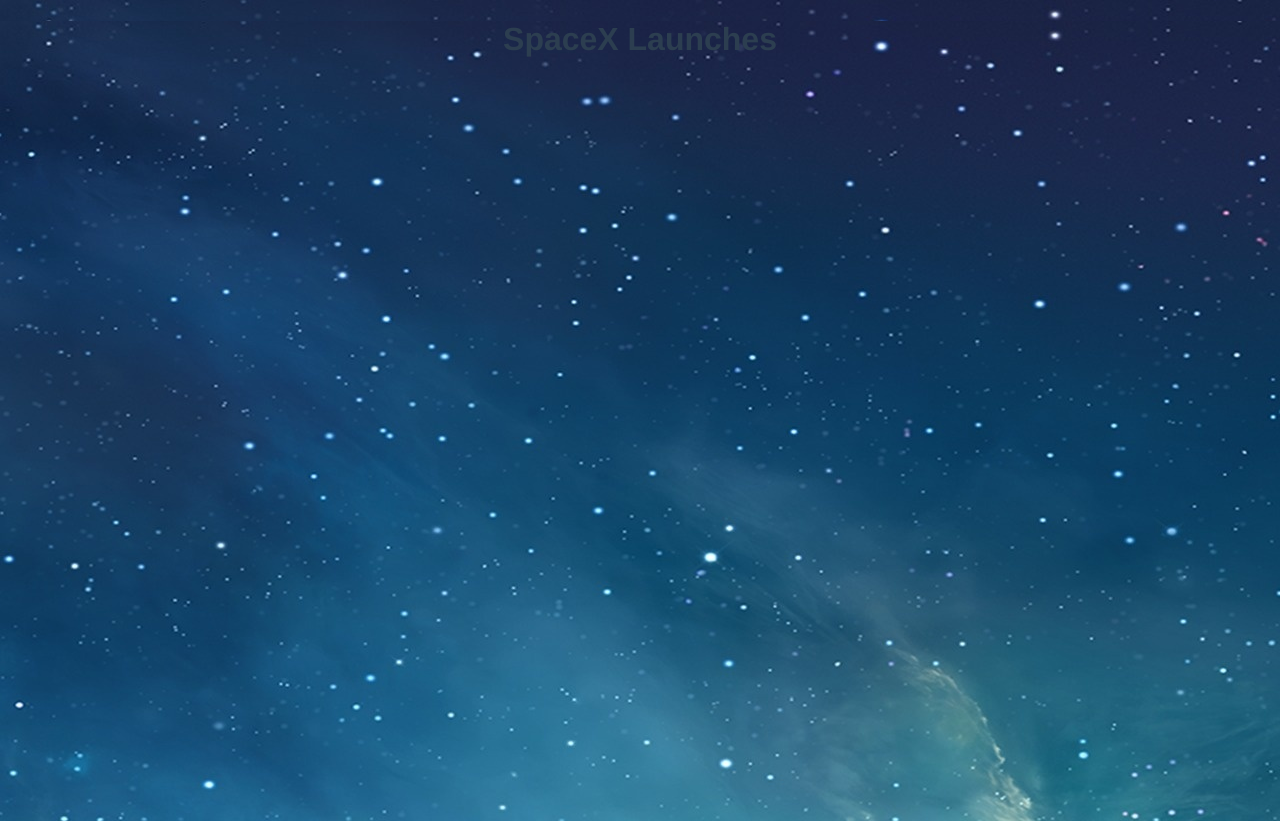
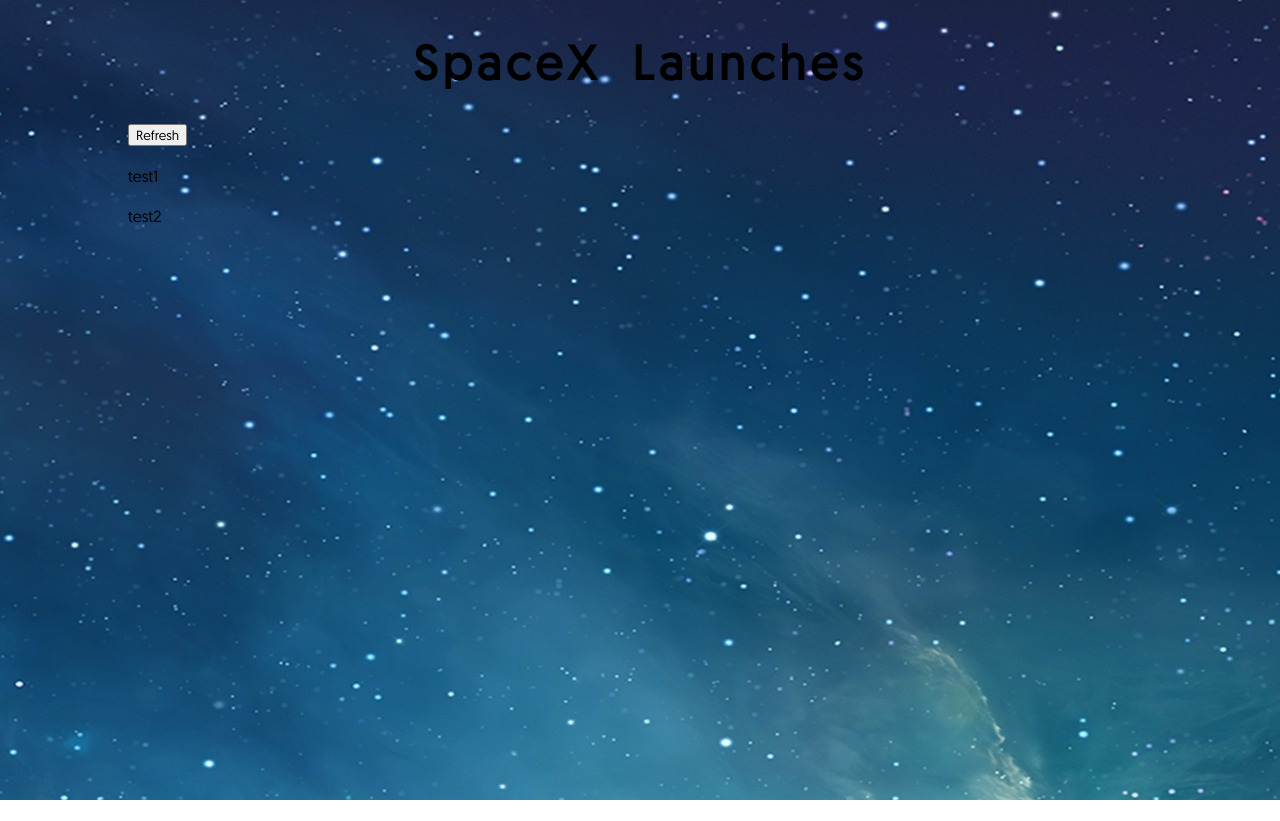
Before and after one commit to emilyplusplus/robot-pencil-emily-space, a Vue app: page / in a window 1280 px wide. After the commit the page ends 800 px from the top, so only its background shows below. Built offline with nearby package versions, Linux system fonts and the light colour scheme.

Commit message:
Start table layout and data loop rendering

```diff
--- a/index.html
+++ b/index.html
@@ -3,10 +3,9 @@
   <head>
     <meta charset="utf-8">
     <meta name="viewport" content="width=device-width,initial-scale=1.0">
-    <title>robot-pencil-emily-space</title>
+    <title>SpaceX Launches (Robots & Pencils Technical Assessment Project)</title>
   </head>
   <body>
     <div id="app"></div>
-    <!-- built files will be auto injected -->
   </body>
 </html>
--- a/src/App.vue
+++ b/src/App.vue
@@ -14,19 +14,16 @@
 html,body {
   height: 100%;
   margin: 0;
+  padding: 0;
   background: url('./assets/background.jpg');
   background-attachment: fixed;
   background-position: center;
 }
 
 #app {
-  font-family: 'Avenir', Helvetica, Arial, sans-serif;
-  -webkit-font-smoothing: antialiased;
-  -moz-osx-font-smoothing: grayscale;
-  text-align: center;
-  color: #2c3e50;
-  margin: 0;
-  padding: 0;
-
+  width: 80%;
+  max-width: 1200px;
+  margin: auto;
+  overflow: hidden;
 }
 </style>
--- a/src/components/Launches.vue
+++ b/src/components/Launches.vue
@@ -1,7 +1,12 @@
 <template>
-  <div>
+  <div id="launches-table">
     <h1>SpaceX Launches</h1>
-
+    <div id="launches-header">
+    <input type="button" value="Refresh" />
+    </div>
+    <div v-for="launch in launches" class="launches-row">
+      {{launch.name}}
+    </div>
   </div>
 </template>
 
@@ -10,16 +15,38 @@
   name: 'Launches',
   data () {
     return {
-      msg: 'Welcome to Your Vue.js App'
+      launches: [{'name': 'test1'},{'name': 'test2'}]
     }
   }
 }
 </script>
 
-<!-- Add "scoped" attribute to limit CSS to this component only -->
 <style scoped>
-p {
-  padding: 40px;
-  margin: 0;
+@font-face {
+  font-family: 'Geomanist Regular';
+  src: url('../assets/fonts/geomanist-regular-webfont.ttf'), url('../assets/fonts/geomanist-regular-webfont.eot'), url('../assets/fonts/geomanist-regular-webfont.svg'), url('../assets/fonts/geomanist-regular-webfont.woff'), url('../assets/fonts/geomanist-regular-webfont.woff2');
+}
+
+* {
+  font-family: 'Geomanist Regular', sans-serif;
+}
+
+#launches-table {
+  overflow: hidden;
+}
+
+h1 {
+  text-align: center;
+  font-size: 3em;
+  word-spacing: 0.3em;
+  letter-spacing: 0.1em;
+}
+
+#launches-header {
+  margin-bottom: 20px;
+}
+
+.launches-row {
+  margin-bottom: 20px;
 }
 </style>
```
Also changed, not shown: src/assets/logo.png (deleted).
